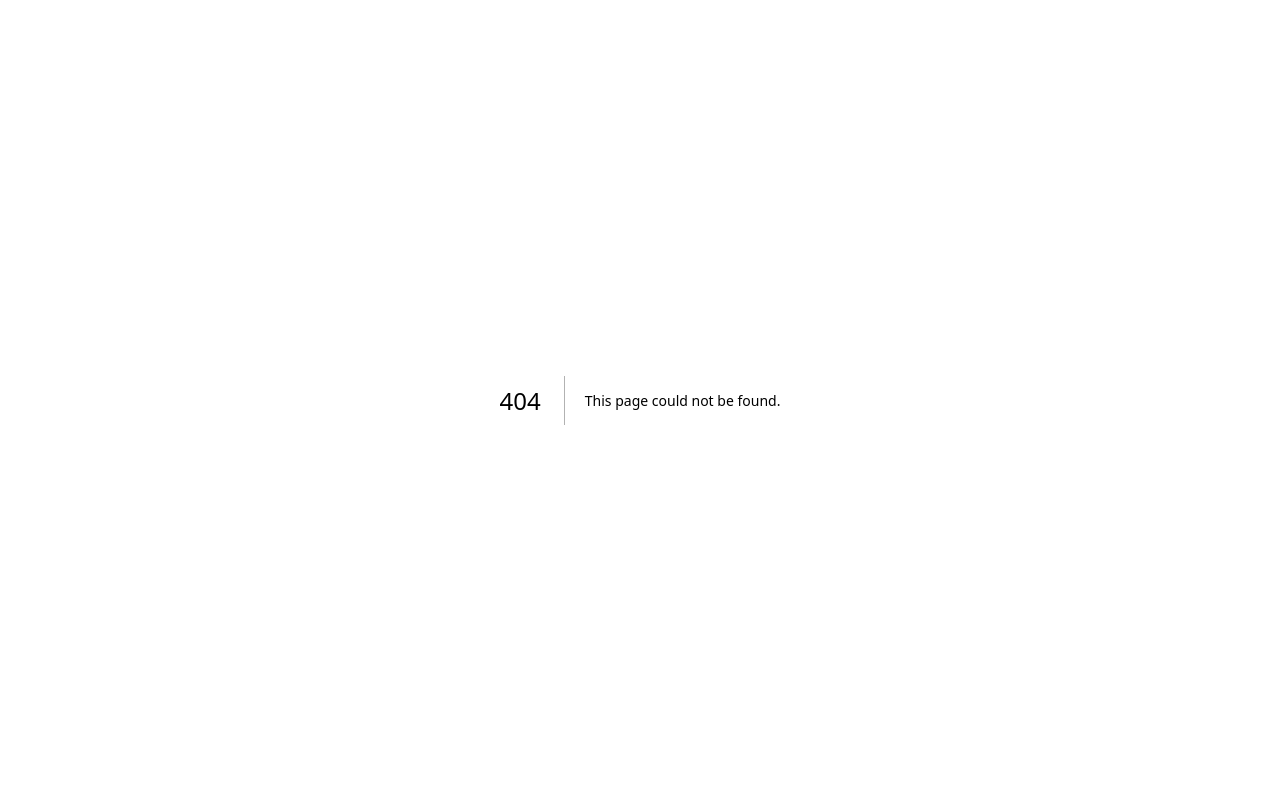
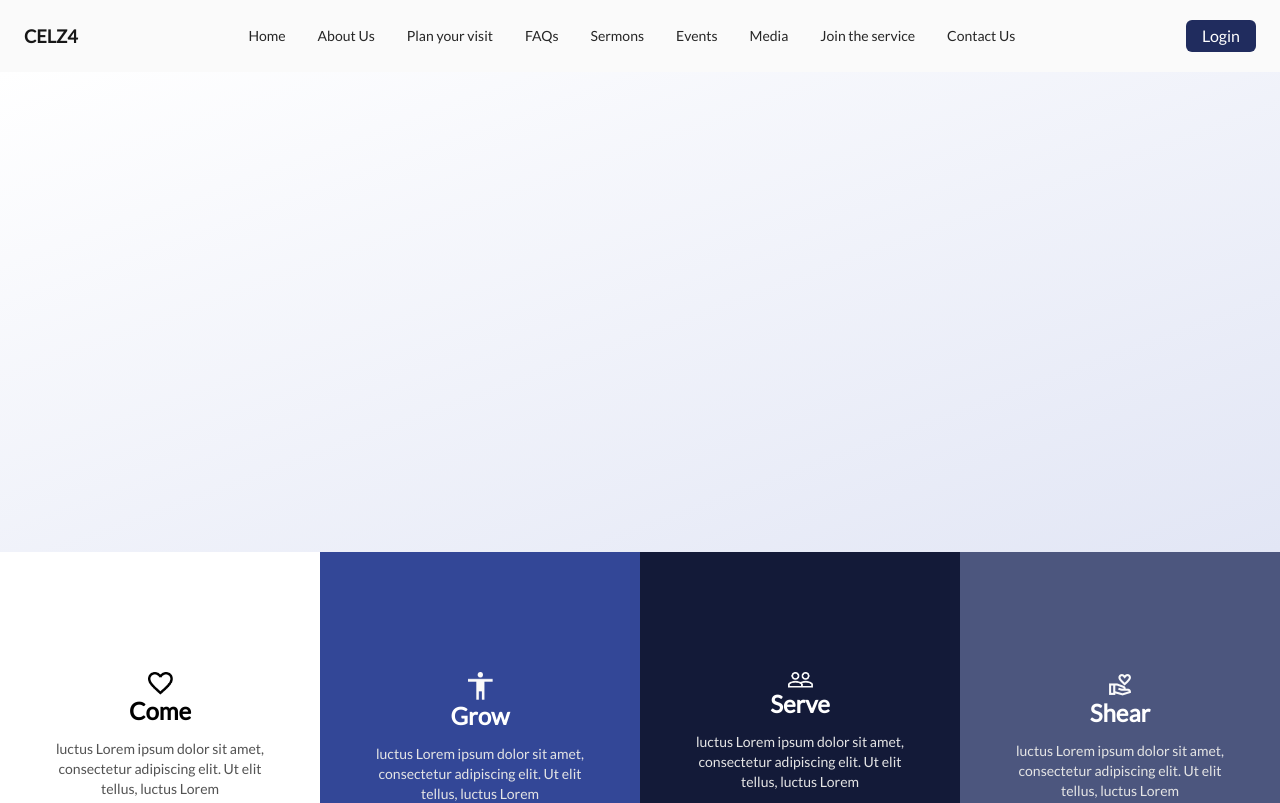
Before and after one commit to marveldc08/celz4, a Next.js app: page /faq in a window 1280 px wide. Before the commit this address had no page. Shown: the top 803 px of the page. Built offline with nearby package versions, Linux system fonts and the light colour scheme.

Commit message:
built FAQ page

```diff
--- /dev/null
+++ b/app/faq/page.tsx
@@ -0,0 +1,101 @@
+import FAQ from '@/components/Faq'
+import Footer from '@/components/Footer'
+import Header from '@/components/Header'
+import Jumbotron from '@/components/Jumbotron'
+import Image from "next/image"
+import React from 'react'
+
+const page = () => {
+  return (
+    <div>
+      <Header isStatic={true} />
+      <div className="bg-linear-160 from-[#ffffff] to-[#e2e6f5]">
+        <Jumbotron bgImage={`/images/faq.png`} hasBtn={false} />
+      </div>
+      <main>
+        <section className="w-full flex flex-col md:flex-row gap-0 justify-between align-middle">
+          <div className=" w-full md:w-[25%] px-10 py-20 md:py-30">
+            <div className="w-full flex items-center justify-center">
+              <Image
+                src="/images/come-vector.png"
+                width={25}
+                height={25}
+                alt="heart image"
+              />
+            </div>
+            <div className="text-center">
+              <h2 className="text-[#000000] text-md text-1xl font-bold md:text-2xl mb-3">
+                Come
+              </h2>
+              <p className="text-[#525252] text-sm">
+                luctus Lorem ipsum dolor sit amet, consectetur adipiscing elit.
+                Ut elit tellus, luctus Lorem
+              </p>
+            </div>
+          </div>
+          <div className=" w-full md:w-[25%] px-10 py-20 md:py-30 bg-[#334797] text-center justify-center">
+            <div className="w-full flex items-center justify-center">
+              <Image
+                src="/images/grow-vector.png"
+                width={25}
+                height={25}
+                alt="heart image"
+              />
+            </div>
+            <div className="text-center">
+              <h2 className="text-white text-md text-1xl font-bold md:text-2xl mb-3">
+                Grow
+              </h2>
+              <p className="text-[#E5E5E5] text-sm">
+                luctus Lorem ipsum dolor sit amet, consectetur adipiscing elit.
+                Ut elit tellus, luctus Lorem
+              </p>
+            </div>
+          </div>
+          <div className=" w-full md:w-[25%] px-10 py-20 md:py-30 bg-[#131A38] text-center justify-center">
+            <div className="w-full flex items-center justify-center">
+              <Image
+                src="/images/serve-vector.png"
+                width={25}
+                height={25}
+                alt="heart image"
+              />
+            </div>
+            <div className="text-center">
+              <h2 className="text-white text-md text-1xl font-bold md:text-2xl mb-3">
+                Serve
+              </h2>
+              <p className="text-[#E5E5E5] text-sm">
+                luctus Lorem ipsum dolor sit amet, consectetur adipiscing elit.
+                Ut elit tellus, luctus Lorem
+              </p>
+            </div>
+          </div>
+          <div className=" w-full md:w-[25%] px-10 py-20 md:py-30 bg-[#4C567E] text-center justify-center">
+            <div className="w-full flex items-center justify-center">
+              <Image
+                src="/images/shear-vector.png"
+                width={25}
+                height={25}
+                alt="heart image"
+              />
+            </div>
+            <div className="text-center">
+              <h2 className="text-white text-md text-1xl font-bold md:text-2xl mb-3">
+                Shear
+              </h2>
+              <p className="text-[#E5E5E5] text-sm">
+                luctus Lorem ipsum dolor sit amet, consectetur adipiscing elit.
+                Ut elit tellus, luctus Lorem
+              </p>
+            </div>
+          </div>
+        </section>
+      </main>
+      <FAQ />
+      <Footer />
+    </div>
+  );
+}
+
+export default page
--- a/components/Header.tsx
+++ b/components/Header.tsx
@@ -43,7 +43,7 @@ export default function Header({ isScrolled, isStatic }: { isScrolled?: boolean;
               Plan your visit
             </Link>
             <Link
-              href="#"
+              href="/faq"
               className={`text-sm font-medium "text-white/90 hover:text-white border-b-white hover:border-b-2 `}
             >
               FAQs
@@ -148,7 +148,7 @@ export default function Header({ isScrolled, isStatic }: { isScrolled?: boolean;
               Plan your visit
             </Link>
             <Link
-              href="#"
+              href="/faq"
               className={`text-sm font-medium  ${
                 isScrolled
                   ? "text-[#262626] hover:text-[#262626] border-b-[#262626]"
@@ -273,7 +273,7 @@ export default function Header({ isScrolled, isStatic }: { isScrolled?: boolean;
               Plan your visit
             </Link>
             <Link
-              href="#"
+              href="/faq"
               className={`text-sm font-medium  ${
                 isStatic &&
                 "text-[#262626] hover:text-[#262626] border-b-[#262626]"
@@ -381,7 +381,7 @@ export default function Header({ isScrolled, isStatic }: { isScrolled?: boolean;
             className=" rounded-md border-b border-b-gray-300 py-1 text-sm font-medium active:bg-[#171717] active:text-white"
             onClick={() => setIsMobile(false)}
           >
-            <Link href="#">FAQs</Link>
+            <Link href="/faq">FAQs</Link>
           </li>
           <li
             className=" rounded-md border-b border-b-gray-300 py-1 text-sm font-medium active:bg-[#171717] active:text-white"
--- a/components/Jumbotron.tsx
+++ b/components/Jumbotron.tsx
@@ -2,11 +2,11 @@
 import { MapPin } from 'lucide-react';
 import React from 'react'
 
-const Jumbotron = ({heading, subtext, hasBtn, btnText, bgImage}: {heading:string, subtext?:string, hasBtn:boolean, btnText?:string, bgImage:string}) => {
+const Jumbotron = ({heading, subtext, hasBtn, btnText, bgImage}: {heading?:string, subtext?:string, hasBtn:boolean, btnText?:string, bgImage:string}) => {
     console.log("img", bgImage)
   return (
     <div
-      className={`w-full h-[60vh] bg-[url(/images/children.png)] bg-cover bg-center flex flex-col justify-center items-center text-center p-4`}
+      className={`w-full h-[60vh] bg-[url(${bgImage})] bg-cover bg-center flex flex-col justify-center items-center text-center p-4`}
     >
       <h1 className="text-white text-2xl font-bold md:text-5xl">{heading}</h1>
       {subtext && <p className="text-white mt-4 text-sm md:text-base">{subtext}</p>}
```
